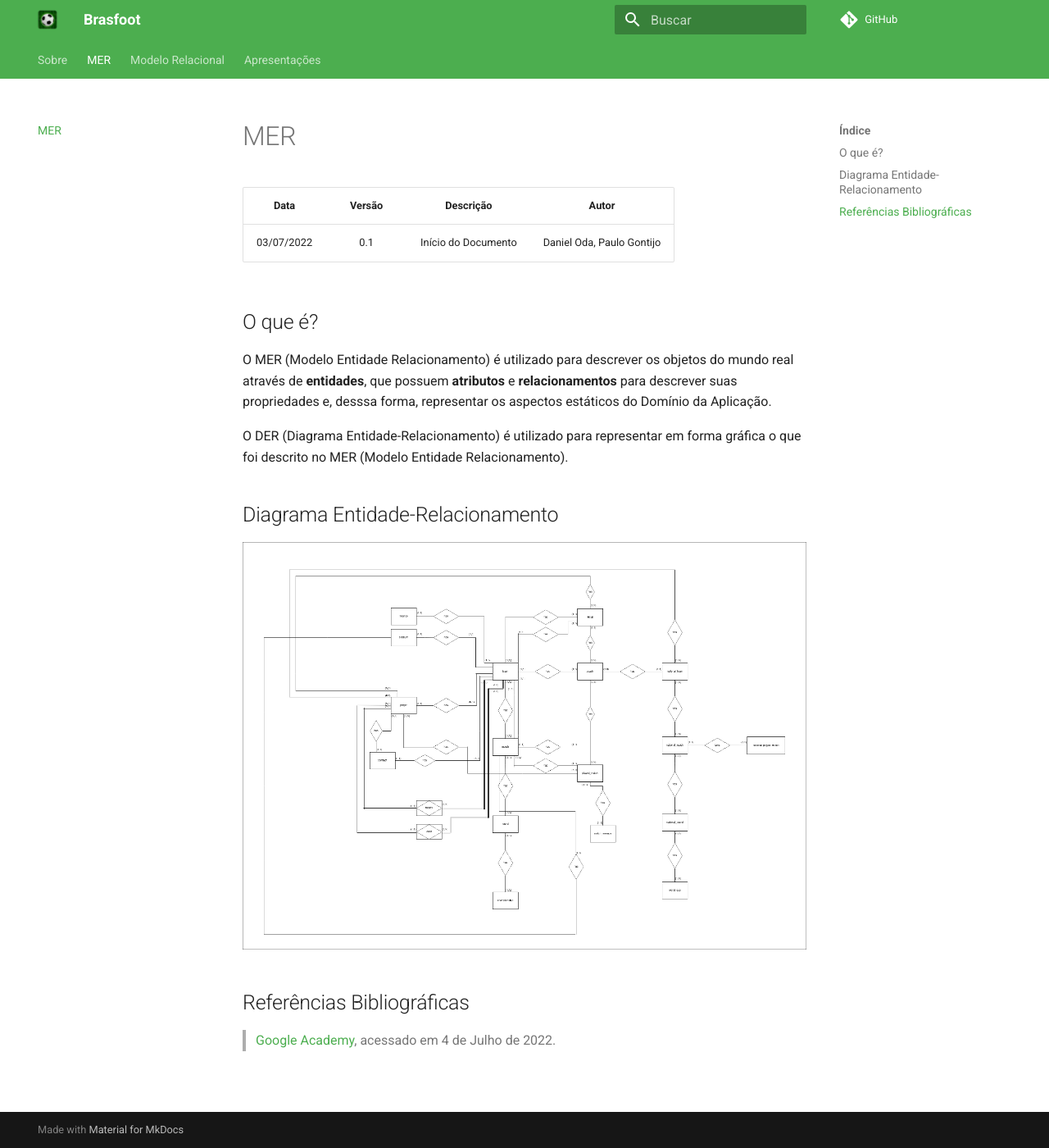
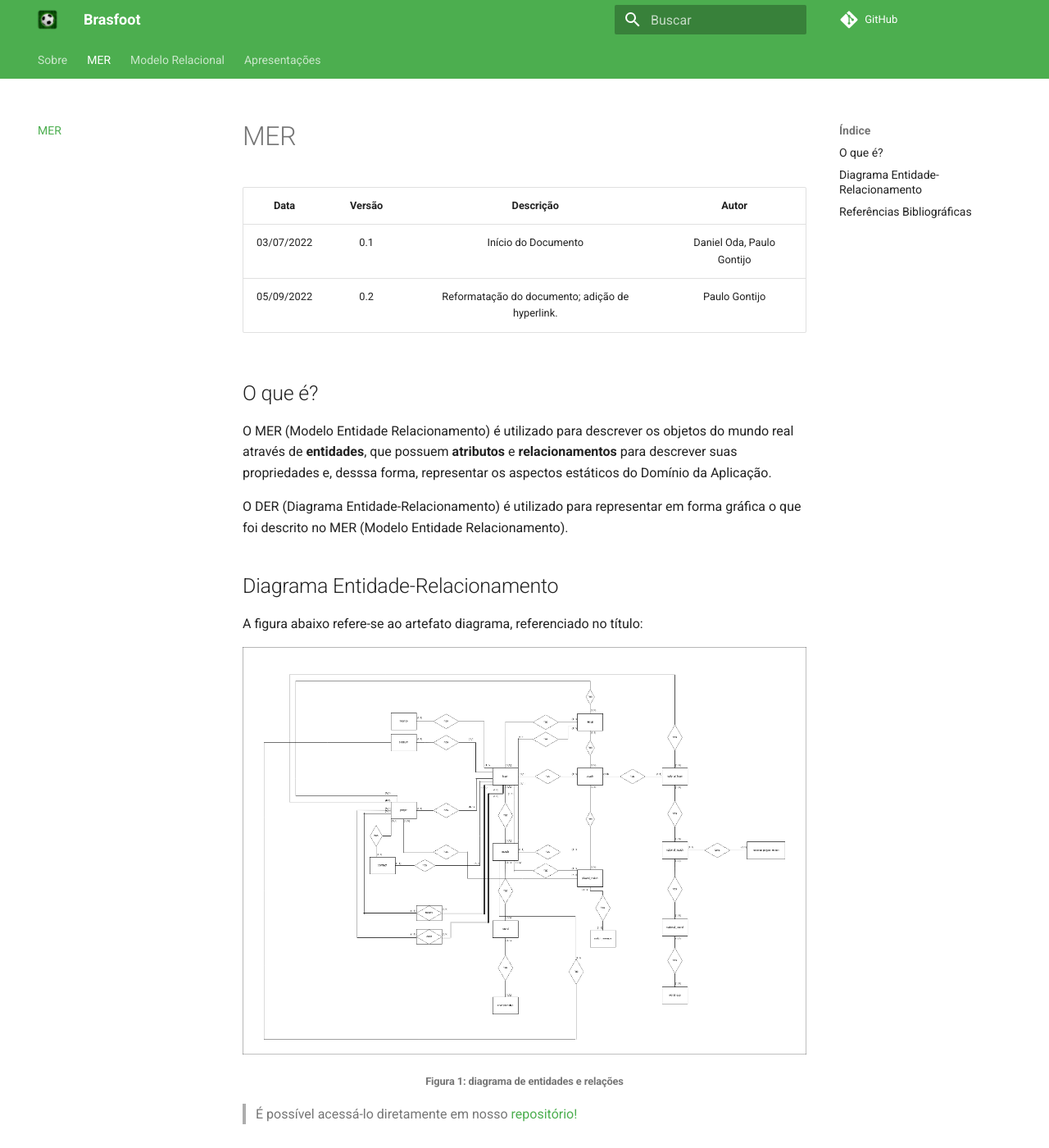
Before and after one commit to SBD1/grupo7-brasfoot, an MkDocs documentation site: the page built from docs/MER.md, in a window 1280 px wide and 1400 px high. Shown: the whole window at 82% size. Built offline with MkDocs 1.6.1 and Material for MkDocs 9.7.7, drawn with Linux system fonts in a browser that asks for light colours; comment, search, counter and statistics services are not loaded.

Commit message:
Reformating text; adding hyperlink.

```diff
--- a/docs/MER.md
+++ b/docs/MER.md
@@ -1,20 +1,30 @@
 # MER
 
-|    Data    | Versão |      Descrição      |           Autor           |
-|:----------:|:------:|:-------------------:|:-------------------------:|
-| 03/07/2022 |  0.1   | Início do Documento | Daniel Oda, Paulo Gontijo |
+|    Data    | Versão |                    Descrição                    |           Autor           |
+|:----------:|:------:|:-----------------------------------------------:|:-------------------------:|
+| 03/07/2022 |  0.1   |               Início do Documento               | Daniel Oda, Paulo Gontijo |
+| 05/09/2022 |  0.2   | Reformatação do documento; adição de hyperlink. | Paulo Gontijo |
 
 
 
 ## O que é?
 
-O MER (Modelo Entidade Relacionamento) é utilizado para descrever os objetos do mundo real através de  **entidades**, que possuem  **atributos**  e  **relacionamentos**  para descrever suas propriedades e, desssa forma, representar os aspectos estáticos do Domínio da Aplicação.
+O MER (Modelo Entidade Relacionamento) é utilizado para descrever os objetos do mundo real através de  **entidades**,
+que possuem  **atributos**  e  **relacionamentos**  para descrever suas propriedades e, desssa forma, representar os
+aspectos estáticos do Domínio da Aplicação.
 
-O DER (Diagrama Entidade-Relacionamento) é utilizado para representar em forma gráfica o que foi descrito no MER (Modelo Entidade Relacionamento).
+O DER (Diagrama Entidade-Relacionamento) é utilizado para representar em forma gráfica o que foi descrito no MER
+(Modelo Entidade Relacionamento).
 
 ## Diagrama Entidade-Relacionamento
+A figura abaixo refere-se ao artefato diagrama, referenciado no título:
 
 ![](images/DER_BRASFOOT.drawio.png)
 
+<h6 align='center'>Figura 1: diagrama de entidades e relações</h6>
+
+> É possível acessá-lo diretamente em nosso [repositório!](https://github.com/SBD1/grupo7-brasfoot/blob/e1e2a4a7cdbb9df660be10779544b1b9dc8cdfa7/docs/images/DER_BRASFOOT.drawio.png)
+
+
 ## Referências Bibliográficas
 > [Google Academy](https://sites.google.com/site/uniplibancodedados1/aulas/modelo-relacional), acessado em 4 de Julho de 2022.
```
